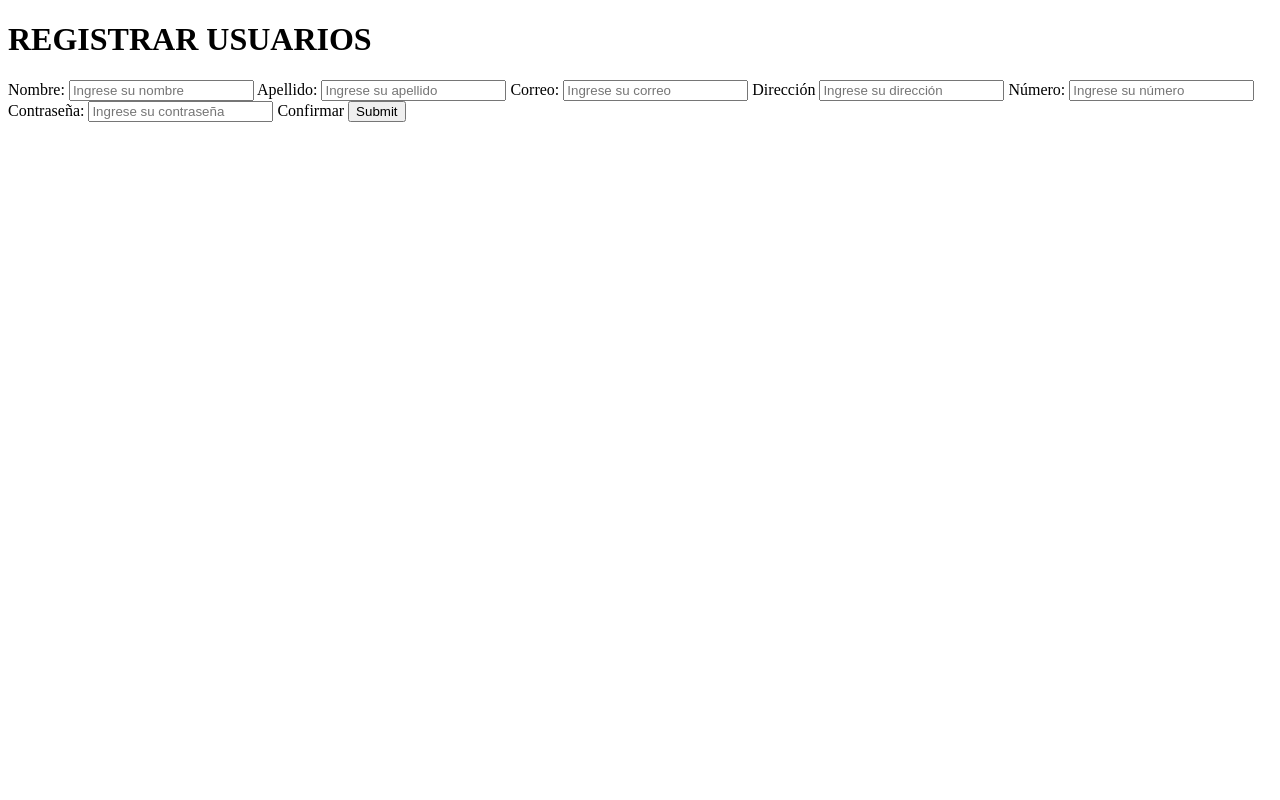
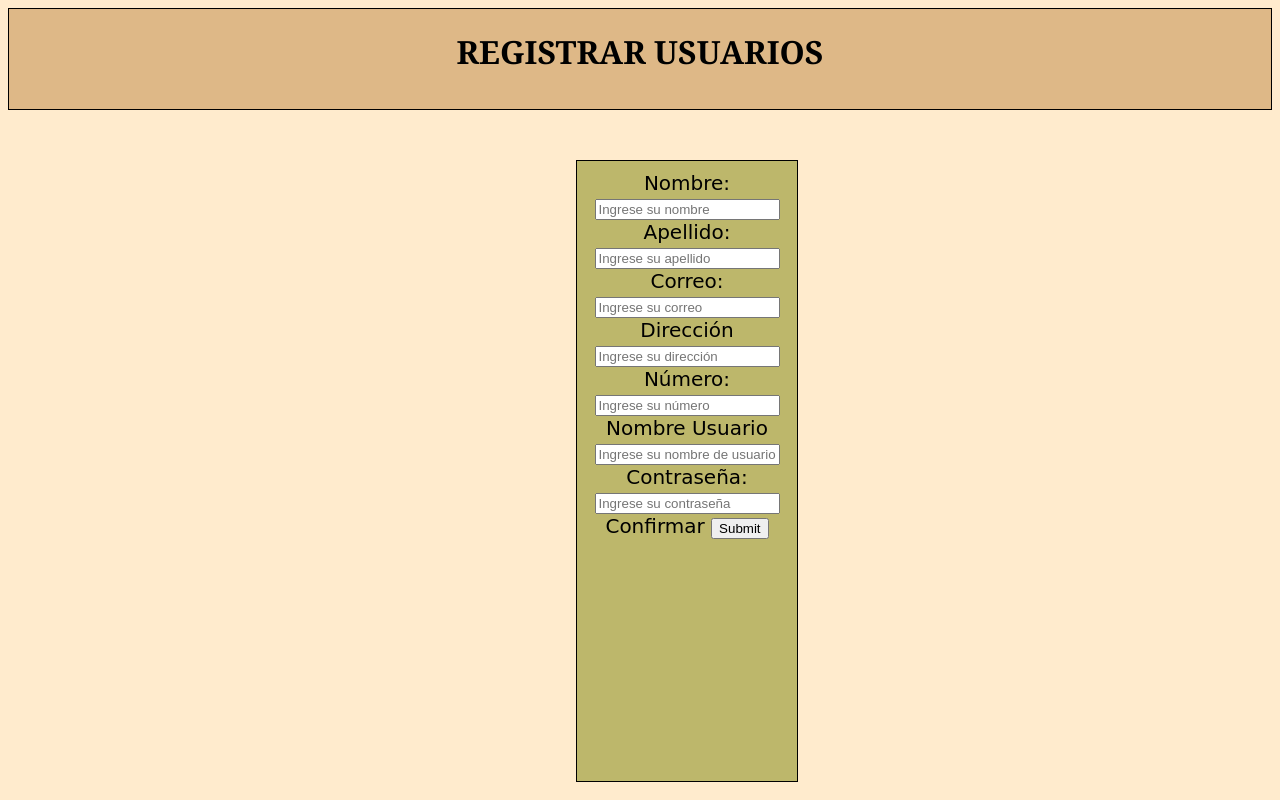
Before and after one commit to Diegoiwnl/FLASK, a Flask app: template app/templates/Registrar.html in a window 1280 px wide. Run offline with Flask 3, Linux system fonts and the light colour scheme; the template is opened without the code that fills it, so the values that code supplies are empty.

Commit message:
BASE DE DATOS FLASK

```diff
--- a/app/app.py
+++ b/app/app.py
@@ -1,11 +1,19 @@
-from flask import *
-
+from flask import   *     #Flask,render_template
+import mysql.connector
 #Creamos una instancia de la clase Flask
 
 app = Flask(__name__)
 
-#Ejecutar la apliación uwu
+#CONFIGURAR LA CONEXIÓN
+db = mysql.connector.connect(
+    host="localhost",
+    user="root",
+    password="",
+    database="agenda2024"
 
+
+)
+cursor = db.cursor()
 
 #Definir rutas
 
@@ -14,9 +22,24 @@ def index():
     return render_template('index.html')
 
 
-@app.route('/Registrar')
-def registrar():
-    return render_template('Registrar.html')
+@app.route('/Registrar' , methods=['POST'] )
+def registrar_usuario():
+    Nombres = request.form['nombre'],
+    Apellidos = request.form['apellido'],
+    Email = request.form['correo'],
+    Direccion = request.form['direccion'],
+    Telefono = request.form['numero'],
+    Usuario = request.form['usuario'],
+    Contrasena = request.form['contrasena']
+
+    #insertar datos a la tabla personas
+
+    cursor.execute("INSERT IN TO personas(nombreper,apellidoper,emailper,dieccionper,telefonoper,usuarioper,contraseña)VALUES(%s,%s,%s,%s,%s,%s,%s)",(Nombres,Apellidos,Email,Direccion,Telefono,Usuario,Contrasena))
+    db.commit()
+
+
+
+    return redirect(url_for('/Registrar'))
 
 if __name__ == '__main__':
     app.add_url_rule('/',view_func=index)
--- a/app/static/css/styles.css
+++ b/app/static/css/styles.css
@@ -11,3 +11,28 @@ body{
 h1 {
     color:black;
 }
+
+.formulario{
+    text-decoration: solid;
+    font-family: cursive;
+    padding: 10px;
+    border: 1px solid;
+    height: 600px;
+    width: 200px;
+    text-align: center;
+    position: absolute;
+    top: 20%;
+    left: 45%;
+    font-size: 20px;
+    background-color:darkkhaki
+}
+
+.cab1{
+    border: 1px solid;
+    background-color: burlywood;
+    height: 100px;
+}
+
+body{
+    background-color: blanchedalmond;
+}
--- a/app/templates/Registrar.html
+++ b/app/templates/Registrar.html
@@ -1,29 +1,34 @@
 <!DOCTYPE html>
 <html lang="en">
 <head>
+    <div class="cab1">
     <meta charset="UTF-8">
     <meta name="viewport" content="width=device-width, initial-scale=1.0">
-    <title>FORMULARIO</title>
+    <link rel="stylesheet" href="{{url_for('static',filename='css/styles.css')}}">
+    <h1>REGISTRAR USUARIOS</h1>
+</div>
 </head>
 <body>
-    <h1>REGISTRAR USUARIOS</h1>
-    <form>
+
+    <form method="POST" action="/Registrar">
         <div class="formulario">
         <label>Nombre:</label>
-        <input type="text" placeholder="Ingrese su nombre">
+        <input type="text" placeholder="Ingrese su nombre" required name="nombre">
         <label>Apellido:</label>
-        <input type="text" placeholder="Ingrese su apellido">
+        <input type="text" placeholder="Ingrese su apellido"requeried name="apellido">
         <label>Correo:</label>
-        <input type="text" placeholder="Ingrese su correo">
+        <input type="text" placeholder="Ingrese su correo" requeried name="correo">
         <label>Dirección</label>
-        <input type="text" placeholder="Ingrese su dirección">
+        <input type="text" placeholder="Ingrese su dirección" required name=" direccion">
         <label>Número:</label>
-        <input type="int" placeholder="Ingrese su número">
-        </div>
+        <input type="int" placeholder="Ingrese su número" requeried name="numero">
+        <label>Nombre Usuario</label>
+        <input type="text" placeholder="Ingrese su nombre de usuario" requeried name="usuario">
         <label>Contraseña:</label>
-        <input type="password" placeholder="Ingrese su contraseña">
+        <input type="password" placeholder="Ingrese su contraseña" requeried name="contrasena">
         <label>Confirmar</label>
         <input type="submit">
+    </div>
 
 
     </form>
```
